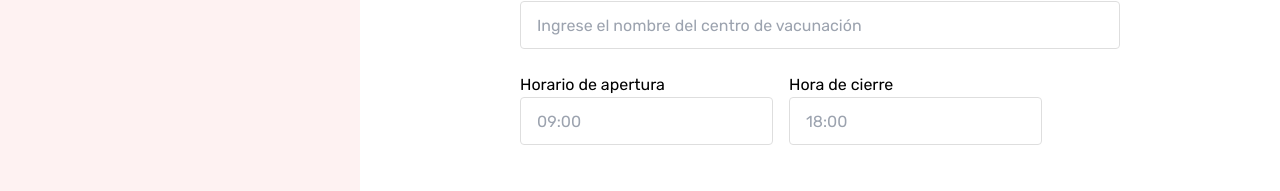
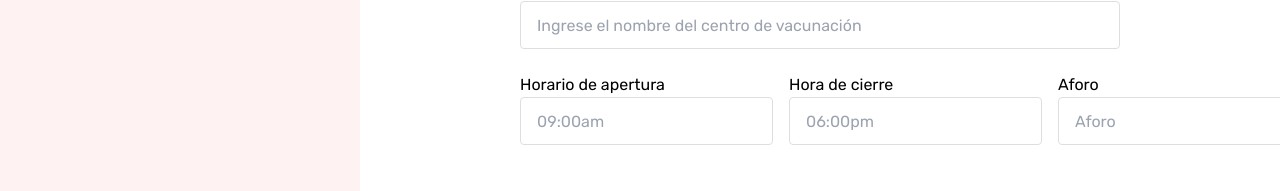
Before and after one commit to JairHuamanBellido/endondemevacuno-rcv-administrador, a Next.js app: page /create-vaccine-center in a window 1280 px wide. Shown: the part 239-430 px from the top of the page. Built offline with nearby package versions, Linux system fonts and the light colour scheme; no server answers.

Commit message:
Add capacity field

```diff
--- a/src/core/api/HttpRestApi.ts
+++ b/src/core/api/HttpRestApi.ts
@@ -10,8 +10,7 @@ const HttRestApiWithInterceptor = axios.create({
 
 HttRestApiWithInterceptor.interceptors.request.use((request: any) => {
   request.headers.Authorization = `Bearer ${
-    (localStorage.getItem("token") as string) ||
-    (sessionStorage.getItem("token") as string)
+    localStorage.getItem("token") as string
   }`;
   return request;
 });
--- a/src/module/CreateVaccineCenter/Application/components/InformaticonSection.tsx
+++ b/src/module/CreateVaccineCenter/Application/components/InformaticonSection.tsx
@@ -11,6 +11,7 @@ interface Props extends HtmlHTMLAttributes<HTMLElement> {
   nameInput: UseFormRegisterReturn;
   hourStart: UseFormRegisterReturn;
   hourEnd: UseFormRegisterReturn;
+  capacity: UseFormRegisterReturn;
   watch: UseFormWatch<CreateVaccineCenter>;
   onClickNext(label: string, isCompleted?: boolean): void;
 }
@@ -20,6 +21,7 @@ export default function InformaticonSection({
   hourEnd,
   hourStart,
   onClickNext,
+  capacity,
   watch,
   ...props
 }: Props) {
@@ -28,6 +30,7 @@ export default function InformaticonSection({
     hourStart: hourStartWatch,
     name: nameWatch,
     hourEnd: hourEndWatch,
+    capacity: capacityWatch,
   } = watch();
   // useEffect(() => {
   //   watch((value) => {
@@ -41,16 +44,20 @@ export default function InformaticonSection({
         input={nameInput}
         label="Nombre"
       />
+
       <div className="flex sm:flex-row sm:items-center mt-6 mb-12  flex-col">
         <div className="sm:mr-4">
           <Field
-            placeholder="09:00"
+            placeholder="09:00am"
             input={hourStart}
             label="Horario de apertura"
           />
         </div>
+        <div className="mt-6 sm:mt-0 sm:mr-4">
+          <Field placeholder="06:00pm" input={hourEnd} label="Hora de cierre" />
+        </div>
         <div className="mt-6 sm:mt-0">
-          <Field placeholder="18:00" input={hourEnd} label="Hora de cierre" />
+          <Field placeholder="Aforo" input={capacity} label="Aforo" />
         </div>
       </div>
       <div className="w-full flex items-center justify-center">
@@ -62,6 +69,7 @@ export default function InformaticonSection({
             hourStartWatch === "" ||
             nameWatch === "" ||
             hourEndWatch === "" ||
+            capacityWatch === "" ||
             nameWatch === undefined
           }
           type="button"
--- a/src/module/CreateVaccineCenter/Application/components/Main.tsx
+++ b/src/module/CreateVaccineCenter/Application/components/Main.tsx
@@ -13,7 +13,8 @@ import SuccessCreatedSection from "./SuccessCreatedSection";
 import { useEffect } from "react";
 
 export default function RegisterVaccineCenterContainer() {
-  const { register, watch, handleSubmit, setValue } = useForm<CreateVaccineCenter>();
+  const { register, watch, handleSubmit, setValue } =
+    useForm<CreateVaccineCenter>();
   const { data: ubigeos } = useGetAllUbigeo();
   const { mutate, isLoading, isSuccess } = useCreateVaccineCenter();
   const { isCurrentContainer, stepperOptions, onSelectNext } = useStepper();
@@ -31,7 +32,9 @@ export default function RegisterVaccineCenterContainer() {
 
   return (
     <section className="xs:w-screen px-8 py-8  lg:py-16 lg:px-40 md:w-[calc(100vw_-_360px)] h-full relative overflow-auto">
-      <h1 className="xs:text-xl sm:text-3xl font-bold">Registro del centro de vacunación</h1>
+      <h1 className="xs:text-xl sm:text-3xl font-bold">
+        Registro del centro de vacunación
+      </h1>
       <Stepper stepperOptions={stepperOptions} />
       <form className="w-full h-[calc(80%)]" onSubmit={handleSubmit(onSubmit)}>
         {isCurrentContainer("Información") && (
@@ -40,6 +43,7 @@ export default function RegisterVaccineCenterContainer() {
             nameInput={register("name", { required: true })}
             hourEnd={register("hourEnd", { required: true })}
             hourStart={register("hourStart", { required: true })}
+            capacity={register("capacity", { required: true })}
             onClickNext={onSelectNext}
           />
         )}
--- a/src/module/CreateVaccineCenter/Domain/services/CreateVaccineCenterService.ts
+++ b/src/module/CreateVaccineCenter/Domain/services/CreateVaccineCenterService.ts
@@ -16,6 +16,7 @@ export class CreateVaccineCenterService {
       name: vaccineCenter.name,
       ubigeoId: vaccineCenter.ubigeoId,
       vaccines: vaccinesSelected,
+      capacity: parseInt(vaccineCenter.capacity),
     };
     return await HttpRestApiVaccineCenter.create(payload);
   }
--- a/src/module/CreateVaccineCenter/Infrastructure/model/HttpRestApiCreateVaccineCenter.model.ts
+++ b/src/module/CreateVaccineCenter/Infrastructure/model/HttpRestApiCreateVaccineCenter.model.ts
@@ -9,5 +9,6 @@ export interface HttpRestApiCreateVaccineCenter {
   localization: string;
   diris: string;
   ubigeoId: string;
-    vaccines: Vaccine[]
+  vaccines: Vaccine[];
+  capacity: number;
 }
--- a/src/module/Login/Application/FormLogin.tsx
+++ b/src/module/Login/Application/FormLogin.tsx
@@ -16,16 +16,6 @@ export default function FormLogin() {
   const onSubmit = (data: HttpRestApiAuthenticationRequest) => {
     mutate(data, {
       onSuccess: (e) => {
-        if (isChecked) {
-          localStorage.setItem("token", e.token);
-          localStorage.setItem("userId", e.userId);
-          localStorage.setItem("isRemember", "true");
-        } else {
-          sessionStorage.setItem("token", e.token);
-          sessionStorage.setItem("userId", e.userId);
-          localStorage.setItem("isRemember", "false");
-        }
-
         router.replace("/create-vaccine-center");
       },
     });
--- a/src/module/Login/Domain/service/AuthenticationService.ts
+++ b/src/module/Login/Domain/service/AuthenticationService.ts
@@ -4,8 +4,8 @@ import { HttpRestApiAuthenticationRequest } from "../../Infrastructure/model/Htt
 export class AuthenticationService {
   public static async execute(body: HttpRestApiAuthenticationRequest) {
     const httpResponse = await HttpRestApiAuthentication.login(body);
-    // localStorage.setItem("token", httpResponse.token);
-    // localStorage.setItem("userId", httpResponse.userId);
+    localStorage.setItem("token", httpResponse.token);
+    localStorage.setItem("userId", httpResponse.userId);
     return httpResponse;
   }
 }
--- a/src/module/Statistics/Application/components/LineChart.tsx
+++ b/src/module/Statistics/Application/components/LineChart.tsx
@@ -217,7 +217,6 @@ export default function LineChart({
           )}
         </svg>
         <Tooltip
-          multi={multi}
           translateX={
             values.length > 1
               ? valueHover * spaceBetweenLine + XstartPoint - 60
@@ -229,11 +228,6 @@ export default function LineChart({
               ? values[valueHover].toString()
               : ""
           }
-          valueTwo={
-            (valuestwo as number[])[valueHover] !== undefined
-              ? (valuestwo as number[])[valueHover].toString()
-              : ""
-          }
           isVisible={track.isHover}
         />
       </div>
```
Also changed, not shown: src/module/CreateVaccineCenter/Domain/model/CreateVaccineCenter.ts (+9 -9 lines). Lines whose indentation alone changed are shown as unchanged.
